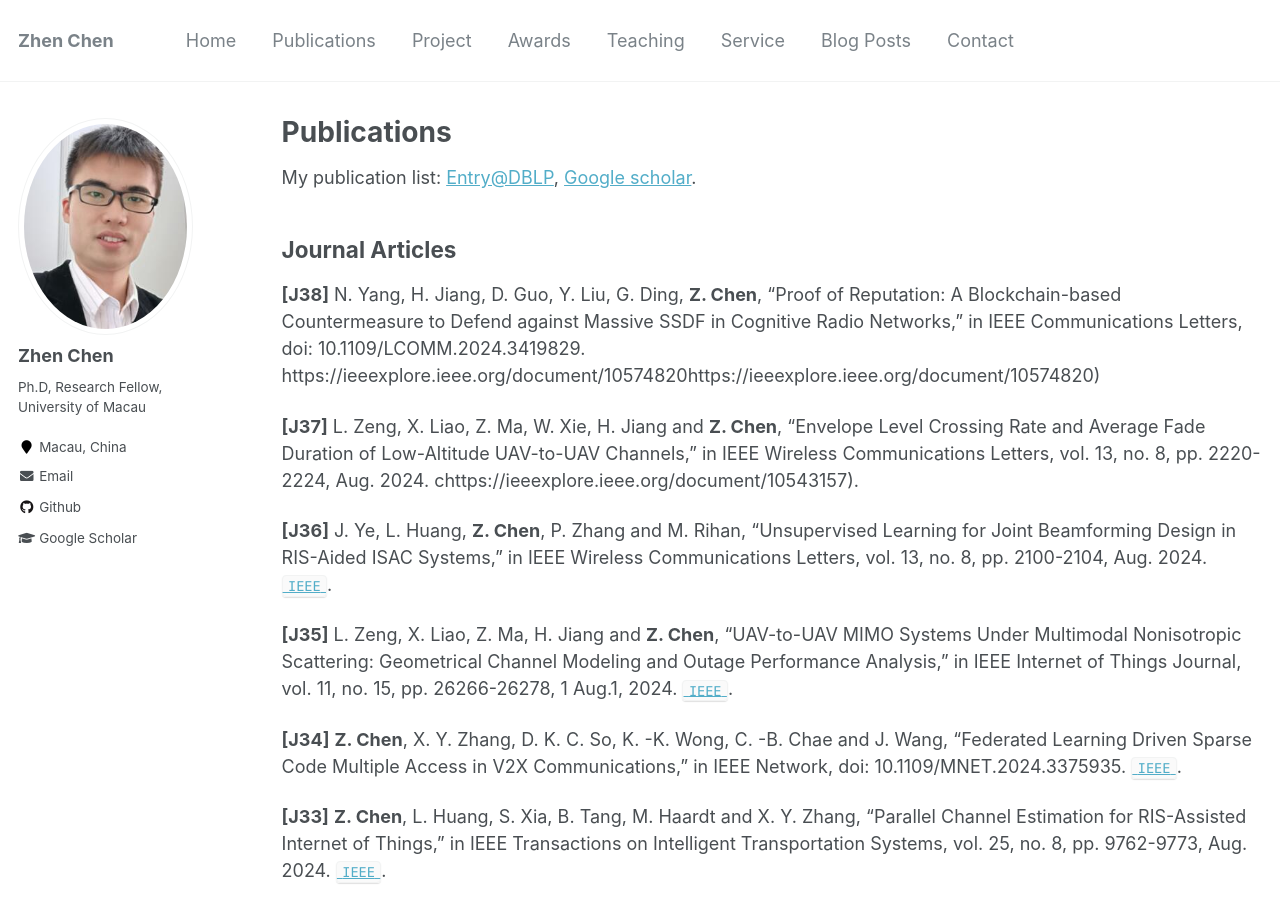
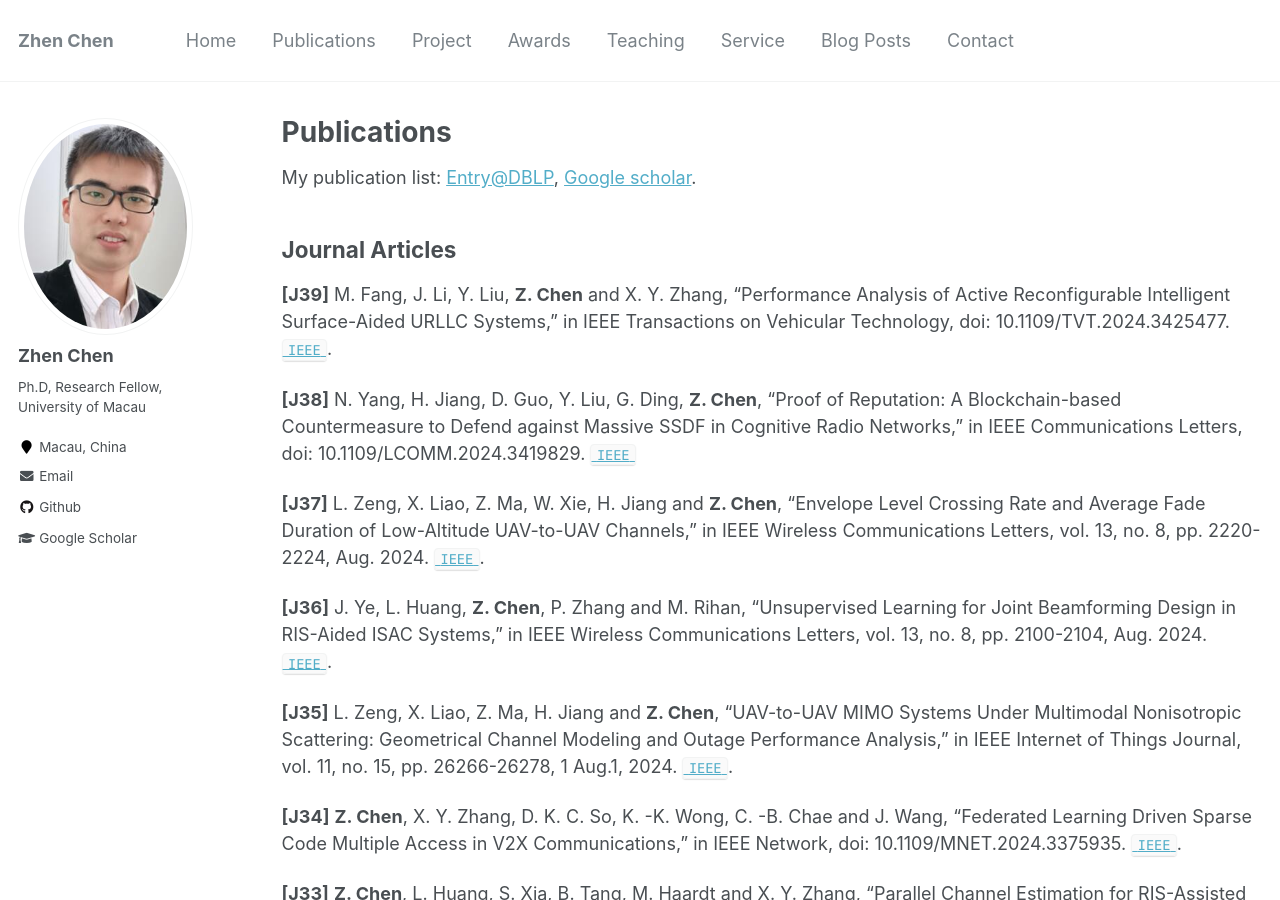
Before and after one commit to baile035/chenz_CV, a Jekyll site: the page built from _pages/publications.md, in a window 1280 px wide and 900 px high. Built offline with Jekyll 4.4.1, drawn with Linux system fonts in a browser that asks for light colours.

Commit message:
Update publications.md

```diff
--- a/_pages/publications.md
+++ b/_pages/publications.md
@@ -8,13 +8,14 @@ My publication list: <a href="https://dblp.org/pid/11/1266-10.html"> Entry@DBLP<
 
 Journal Articles
 ----------
-
+**[J39]** M. Fang, J. Li, Y. Liu, **Z. Chen** and X. Y. Zhang, "Performance Analysis of Active Reconfigurable Intelligent Surface-Aided URLLC Systems," in IEEE Transactions on Vehicular Technology, doi: 10.1109/TVT.2024.3425477.
+[`IEEE`](https://ieeexplore.ieee.org/document/10591379).
 
 **[J38]** N. Yang, H. Jiang, D. Guo, Y. Liu, G. Ding, **Z. Chen**, "Proof of Reputation: A Blockchain-based Countermeasure to Defend against Massive SSDF in Cognitive Radio Networks," in IEEE Communications Letters, doi: 10.1109/LCOMM.2024.3419829.
-https://ieeexplore.ieee.org/document/10574820https://ieeexplore.ieee.org/document/10574820)
+[`IEEE`](https://ieeexplore.ieee.org/document/10574820)
 
 **[J37]** L. Zeng, X. Liao, Z. Ma, W. Xie, H. Jiang and **Z. Chen**, "Envelope Level Crossing Rate and Average Fade Duration of Low-Altitude UAV-to-UAV Channels," in IEEE Wireless Communications Letters, vol. 13, no. 8, pp. 2220-2224, Aug. 2024.
-chttps://ieeexplore.ieee.org/document/10543157).
+[`IEEE`](https://ieeexplore.ieee.org/document/10543157).
 
 **[J36]** J. Ye, L. Huang, **Z. Chen**, P. Zhang and M. Rihan, "Unsupervised Learning for Joint Beamforming Design in RIS-Aided ISAC Systems," in IEEE Wireless Communications Letters, vol. 13, no. 8, pp. 2100-2104, Aug. 2024.
 [`IEEE`](https://ieeexplore.ieee.org/document/10533223).
```
